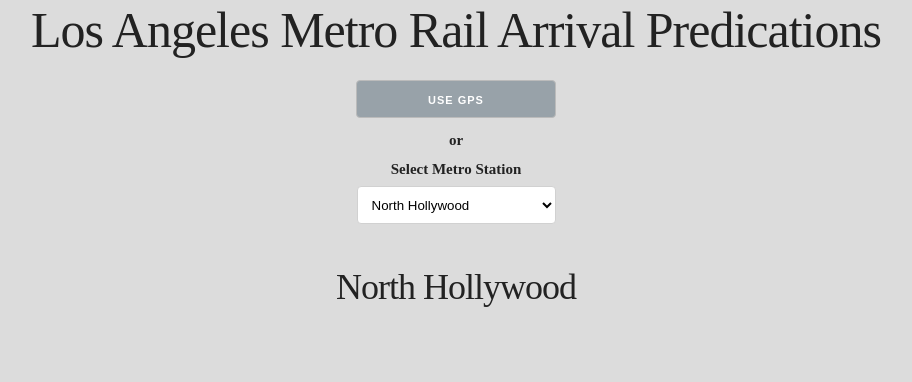
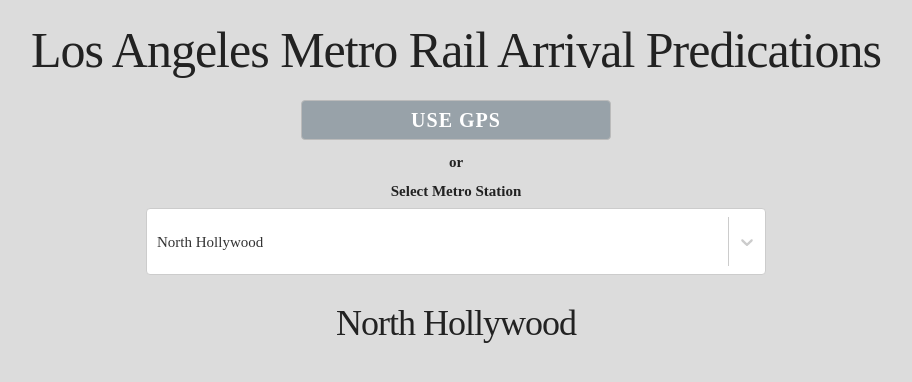
Before and after one commit to glrangel/la-metro-predictions, a React (Create React App) app: page / in a window 1280 px wide. Shown: the top 382 px of the page, without its empty margins (184-1096 px from the left). Built offline with nearby package versions, Linux system fonts and the light colour scheme; a web font is replaced by a local one.

Commit message:
Organize data and import react-select package

```diff
--- a/package.json
+++ b/package.json
@@ -8,7 +8,8 @@
     "@testing-library/user-event": "^7.1.2",
     "react": "^16.12.0",
     "react-dom": "^16.12.0",
-    "react-scripts": "3.4.0"
+    "react-scripts": "3.4.0",
+    "react-select": "^3.0.8"
   },
   "scripts": {
     "start": "react-scripts start",
--- a/public/index.html
+++ b/public/index.html
@@ -26,6 +26,7 @@
     -->
     <title>React App</title>
     <link rel="stylesheet" href="https://cdnjs.cloudflare.com/ajax/libs/skeleton/2.0.4/skeleton.min.css">
+
   </head>
   <body>
     <noscript>You need to enable JavaScript to run this app.</noscript>
--- a/src/App.css
+++ b/src/App.css
@@ -1,6 +1,13 @@
 @font-face {
   font-family: la;
   src: url(fonts/smith.ttf);
+}
+.App{
+  display: flex;
+  flex-direction: column;
+  justify-content: center;
+  align-items: center;
+  padding: 20px;
 }
 body{
   text-align: center;
@@ -9,18 +16,19 @@
 }
 button{
   background:#98a2a9;
-  width: 200px;
+  width: 50%;
   color: white;
+  font-family: la;
+  font-size: 20px;
+  height: auto;
 }
 .formContainer{
   display: flex;
-    justify-content: center;
-    flex-direction: column;
-    align-items: center;
+  justify-content: center;
+  flex-direction: column;
+  align-items: center;
+  width: 50%;
 }
 .selectContainer{
-  display: flex;
-    justify-content: center;
-    flex-direction: column;
-    align-items: center;
+  width: 100%;
 }
--- a/src/App.js
+++ b/src/App.js
@@ -1,6 +1,8 @@
 import React, {Component} from 'react';
 import './App.css';
-const stations = require('./station-info.json');
+import Select from 'react-select';
+import {redLine,groupedOptions } from './data/stationData'
+const stations = require('./data/station-info.json');
 
 class App extends Component {
   constructor(){
@@ -35,9 +37,7 @@
     .catch((error) =>{
       console.log(error);
     });
-        // https://routing.openstreetmap.de/routed-foot/route/v1/driving/-118.29304571428573,34.07306742857143;-118.2919583,34.0766342?overview=false&geometries=polyline&steps=true
-      // From; To
-        //long, lat
+
   }
   distance(lat1, lon1, lat2, lon2, unit) {
     var radlat1 = Math.PI * lat1/180
@@ -77,13 +77,16 @@
       });
   }
   handleChange(event){
-    this.setState({stationNum: event.target.value,
-      stationTitle: event.target[event.target.selectedIndex].text
+    console.log(event);
+    this.setState({stationNum: event.value,
+      stationTitle: event.label,
+      walkingEstimate: ''
     });
   }
   handleClick(event){
     event.preventDefault();
     console.log("We here");
+
 
     this.getNearestStation((nearestStation,lat,lon) => {
       console.log(lat);
@@ -97,42 +100,33 @@
       this.getWalkingEstimate(lat,lon,
         nearestStation.lat,nearestStation.long,
         (time) =>{
-          this.setState({walkingEstimate: time + ' min'});
+          this.setState({walkingEstimate: time + ' min walk to station'});
         }
       );
+      this.refs.stationList.state.value.value = nearestStation.stopnum;
+      this.refs.stationList.state.value.label = nearestStation.station;
     });
   }
   render(){
     return (
       <div className="App">
         <h1>Los Angeles Metro Rail Arrival Predications</h1>
-        {/* <p>Use GPS to find nearest station or select below.</p> */}
         <form className="formContainer">
           <button onClick={this.handleClick}>Use GPS</button>
           <label>or</label>
           <div className="selectContainer">
             <label>Select Metro Station</label>
-            <select value={this.state.stationNum}
-              onChange={this.handleChange}>
-              <option value="80201">North Hollywood</option>
-              <option value="80202">Universal / Studio City</option>
-              <option value="80203">Hollywood / Highland</option>
-              <option value="80204">Hollywood / Vine</option>
-              <option value="80205">Hollywood / Western</option>
-              <option value="80206">Vermont / Sunset</option>
-              <option value="80207">Vermont / Santa Monica</option>
-              <option value="80208">Vermont / Beverly</option>
-              <option value="80209">Wilshire / Vermont</option>
-              <option value="80210">Westlake / Macarthur Park</option>
-              <option value="80211">7th Street / Metro Center</option>
-              <option value="80212">Pershing Square</option>
-              <option value="80213">Civic Center / Grand Park</option>
-              <option value="80214">Union Station</option>
-            </select>
+            <Select
+              ref="stationList"
+              defaultValue={redLine[0]}
+              onChange={this.handleChange}
+              options={groupedOptions}
+              placeholder="Select Station"
+              />
           </div>
         </form>
         <h3>{this.state.stationTitle}</h3>
-        <h4>{this.state.walkingEstimate}</h4>
+        <h5>{this.state.walkingEstimate}</h5>
       </div>
     );
   }
--- /dev/null
+++ b/src/data/stationData.js
@@ -0,0 +1,129 @@
+export const redLine = [
+    {value: '80201', label: 'North Hollywood'},
+    {value: '80202',label: 'Universal / Studio City'},
+    {value: '80203',label: 'Hollywood / Highland'},
+    {value: '80204',label: 'Hollywood / Vine'},
+    {value: '80205',label: 'Hollywood / Western'},
+    {value: '80206',label: 'Vermont / Sunset'},
+    {value: '80207',label: 'Vermont / Santa Monica'},
+    {value: '80208',label: 'Vermont / Beverly'},
+    {value: '80209',label: 'Wilshire / Vermont'},
+    {value: '80210',label: 'Westlake / Macarthur Park'},
+    {value: '80211',label: '7th Street / Metro Center'},
+    {value: '80212',label: 'Pershing Square'},
+    {value: '80213',label: 'Civic Center / Grand Park'},
+    {value: '80214',label: 'Union Station'}
+  ];
+export const purpleLine = [
+    {value: '80209',label: 'Wilshire / Vermont'},
+    {value: '80210',label: 'Westlake / Macarthur Park'},
+    {value: '80211',label: '7th Street / Metro Center'},
+    {value: '80212',label: 'Pershing Square'},
+    {value: '80213',label: 'Civic Center / Grand Park'},
+    {value: '80214',label: 'Union Station'},
+    {value: '80215', label: 'Wilshire / Normandie'},
+    {value: '80216', label: 'Wilshire / Western'}
+  ];
+export const blueLine = [
+    {value: '80101', label: 'Downtown Long Beach'},
+    {value: '80102', label: 'Pacific Ave'},
+    {value: '80105', label: 'Anaheim Street'},
+    {value: '80106', label: 'Pacific Coast Hwy'},
+    {value: '80107', label: 'Willow Street'},
+    {value: '80108', label: 'Wardlow'},
+    {value: '80109', label: 'Del Amo'},
+    {value: '80110', label: 'Artesia'},
+    {value: '80111', label: 'Compton'},
+    {value: '80112', label: 'Willowbrook - Rosa Parks'},
+    {value: '80113', label: '103rd Street / Watts Towers'},
+    {value: '80114', label: 'Firestone'},
+    {value: '80115', label: 'Florence'},
+    {value: '80116', label: 'Slauson'},
+    {value: '80117', label: 'Vernon'},
+    {value: '80118', label: 'Washington'},
+    {value: '80119', label: 'San Pedro Street'},
+    {value: '80120', label: 'Grand / LATTC'},
+    {value: '80121', label: 'Pico'},
+    {value: '80122', label: '7th Street / Metro Center'},
+    {value: '80153', label: '1st Street Station'},
+    {value: '80154', label: '5th Street Station'}
+  ];
+export const expoLine = [
+    {value: '80121', label: 'Pico'},
+    {value: '80122', label: '7th Street / Metro Center'},
+    {value: '80123' ,label: 'LATTC / Ortho Institute'},
+    {value: '80124' ,label: 'Jefferson / USC'},
+    {value: '80125' ,label: 'Expo Park / USC'},
+    {value: '80126' ,label: 'Expo / Vermont'},
+    {value: '80127' ,label: 'Expo / Western'},
+    {value: '80128' ,label: 'Expo / Crenshaw'},
+    {value: '80129' ,label: 'Farmdale'},
+    {value: '80130' ,label: 'Expo / La Brea / Ethel Bradley'},
+    {value: '80131' ,label: 'La Cienega / Jefferson'},
+    {value: '80132' ,label: 'Culver City'}
+  ];
+export const goldLine = [
+    {value: '80401', label: 'Atlantic'},
+    {value: '80402',label: 'East LA Civic Center'},
+    {value: '80403',label: 'Maravilla'},
+    {value: '80404',label: 'Indiana'},
+    {value: '80405',label: 'Soto'},
+    {value: '80406',label: 'Mariachi Plaza / Boyle Heights'},
+    {value: '80407',label: 'Pico / Aliso'},
+    {value: '80408',label: 'Little Tokyo / Arts District'},
+    {value: '80409',label: 'Union Station'},
+    {value: '80410',label: 'Chinatown'},
+    {value: '80411',label: 'Lincoln Heights / Cypress Park'},
+    {value: '80412',label: 'Heritage Square / Arroyo'},
+    {value: '80413',label: 'Southwest Museum'},
+    {value: '80414',label: 'Highland Park'},
+    {value: '80415',label: 'South Pasadena'},
+    {value: '80416',label: 'Fillmore'},
+    {value: '80417',label: 'Del Mar'},
+    {value: '80418',label: 'Memorial Park'},
+    {value: '80419',label: 'Lake'},
+    {value: '80420',label: 'Allen'},
+    {value: '80421',label: 'Sierra Madre Villa'}
+  ];
+export const greenLine = [
+    {value: '80301', label: 'Redondo Beach'},
+    {value: '80302',label: 'Douglas'},
+    {value: '80303',label: 'El Segundo'},
+    {value: '80304',label: 'Mariposa'},
+    {value: '80305',label: 'Aviation / LAX'},
+    {value: '80306',label: 'Hawthorne / Lennox'},
+    {value: '80307',label: 'Crenshaw'},
+    {value: '80308',label: 'Vermont / Athens'},
+    {value: '80309',label: 'Harbor Freeway'},
+    {value: '80310',label: 'Avalon'},
+    {value: '80311',label: 'Willowbrook - Rosa Parks'},
+    {value: '80312',label: 'Long Beach Blvd'},
+    {value: '80313',label: 'Lakewood Blvd'},
+    {value: '80314',label: 'Norwalk'}
+  ];
+  export const groupedOptions = [
+    {
+      label: 'Red Line',
+      options: redLine,
+    },
+    {
+      label: 'Purple Line',
+      options: purpleLine,
+    },
+    {
+      label: 'Blue Line',
+      options: blueLine,
+    },
+    {
+      label: 'Expo Line',
+      options: expoLine,
+    },
+    {
+      label: 'Gold Line',
+      options: goldLine,
+    },
+    {
+      label: 'Green Line',
+      options: greenLine,
+    },
+  ];
```
Also changed, not shown: src/actions/station.js (added), src/data/station-info.json (renamed from src/station-info.json), 1 other file (tests, documents, lock files or other folders).
